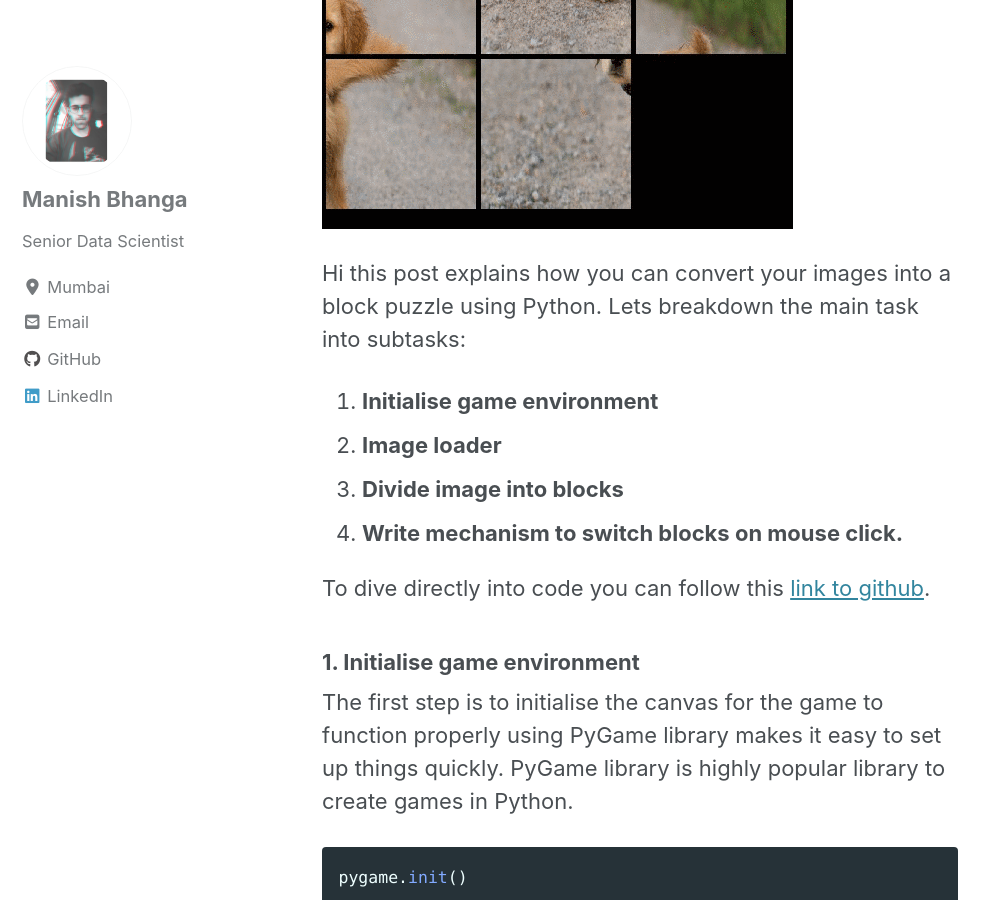
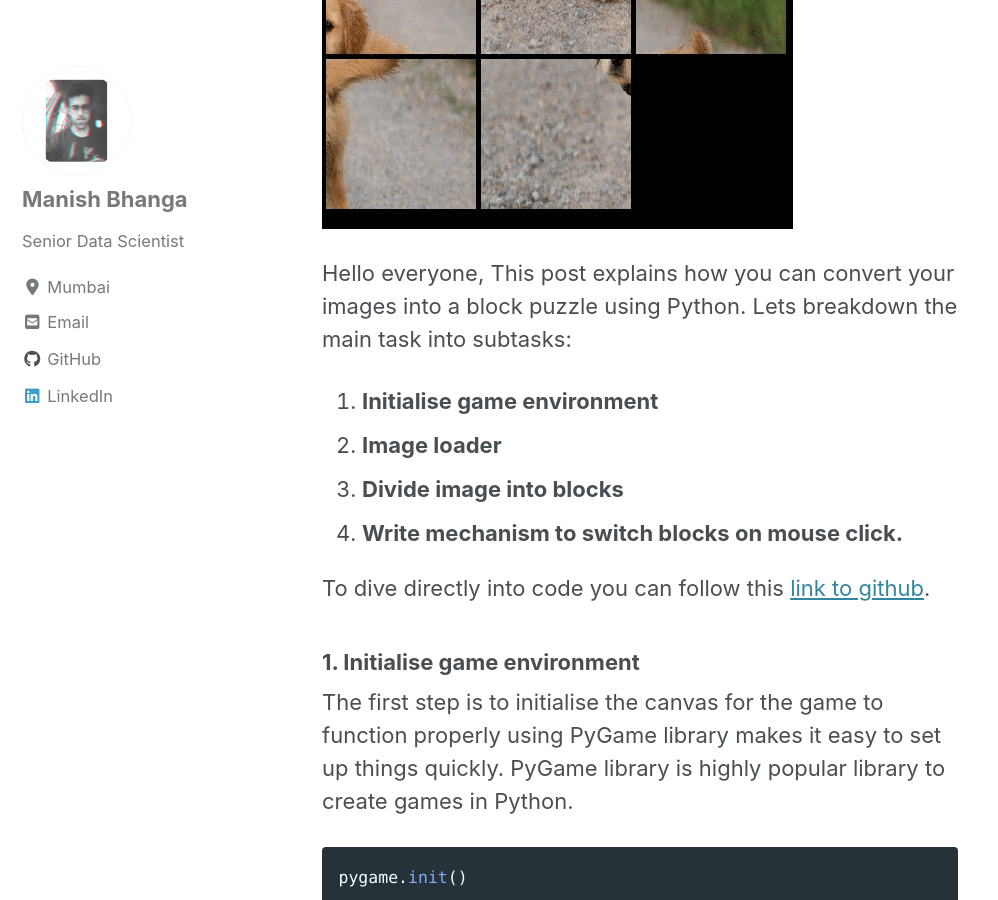
Before and after one commit to bhanga-manish/bhanga.github.io, a Jekyll site: the page built from _posts/2019-10-10-Image to puzzle.md, in a window 1280 px wide and 900 px high, scrolled down 488 px. Shown: the whole window, without its empty margins (0-998 px from the left). Built offline with Jekyll 4.4.1, drawn with Linux system fonts in a browser that asks for light colours; cached includes are drawn as plain includes; nearby versions of some CDN libraries.

Commit message:
subtle changes

```diff
--- a/_config.yml
+++ b/_config.yml
@@ -20,7 +20,7 @@ title                    : "Manish Bhanga"
 title_separator          : "-"
 subtitle                 : # site tagline that appears below site title in masthead
 name                     : "Manish Bhanga"
-description              : "Blog by Manish Bhanga"
+description              : "Blogs by Manish Bhanga"
 url                      : # the base hostname & protocol for your site e.g. "https://mmistakes.github.io"
 baseurl                  : # the subpath of your site, e.g. "/blog"
 repository               : # GitHub username/repo-name e.g. "mmistakes/minimal-mistakes"
--- a/_posts/2019-10-10-Image to puzzle.md
+++ b/_posts/2019-10-10-Image to puzzle.md
@@ -7,7 +7,7 @@ excerpt: "Python script that turns your images into puzzle"
 
 <img src="{{ site.url }}{{ site.baseurl }}/images/puzzle/record.gif" alt="Image puzzle gif">
 
-Hi this post explains how you can convert your images into a block puzzle using Python. Lets breakdown the main task into subtasks:
+Hello everyone, This post explains how you can convert your images into a block puzzle using Python. Lets breakdown the main task into subtasks:
 1. **Initialise game environment**
 2. **Image loader**
 3. **Divide image into blocks**
```
